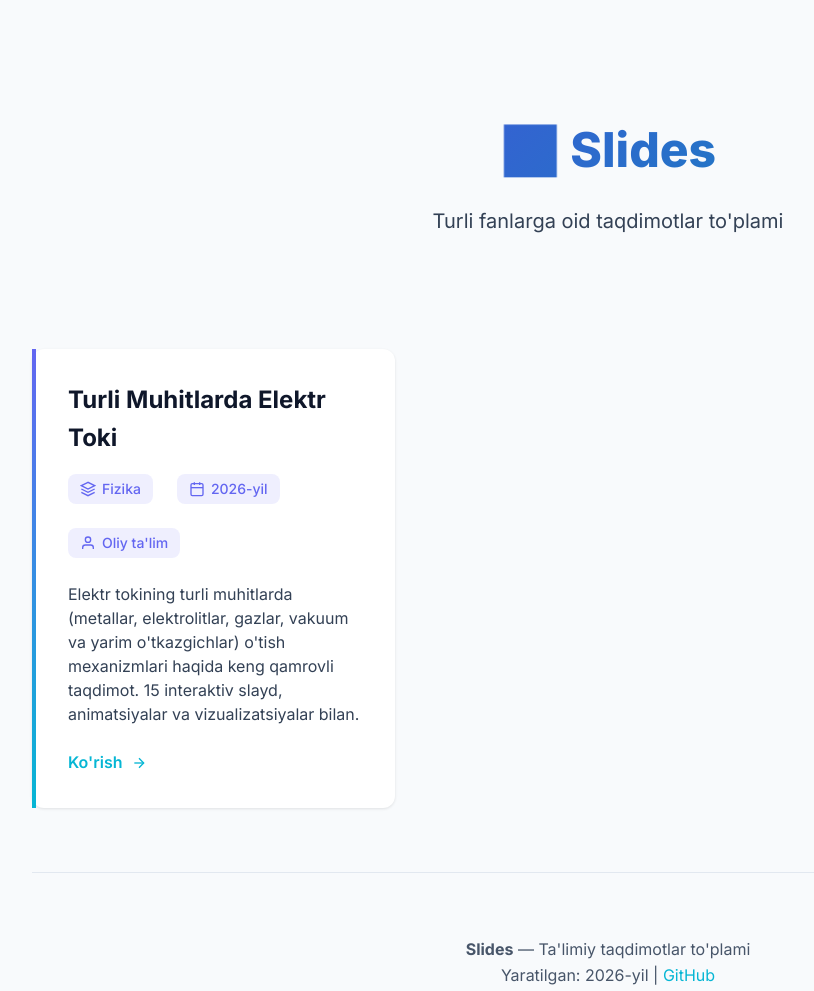
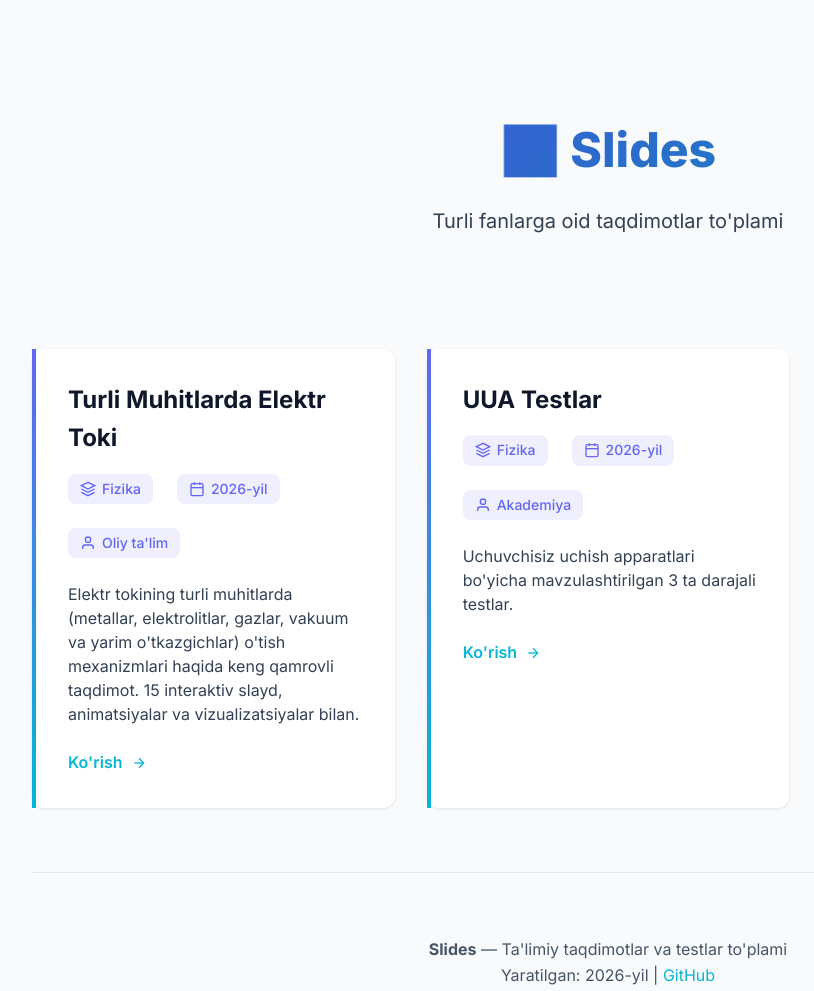
Before and after one commit to Qurbonsaid/slides, a plain HTML site: page index.html in a window 1280 px wide. Shown: the whole page, without its empty margins (32-846 px from the left). Drawn offline with Linux system fonts and the light colour scheme.

Commit message:
Modify footer description to include tests
Updated footer text to include tests in the collection.

```diff
--- a/index.html
+++ b/index.html
@@ -60,13 +60,54 @@
           </a>
         </article>
 
-        <!-- Future presentations can be added here -->
+        <!-- UAV Tests Card -->
+        <article class="card" onclick="window.location.href='uua/index.html'">
+          <div class="card-header">
+            <h2 class="card-title">UUA Testlar</h2>
+            <div class="card-meta">
+              <span class="card-badge">
+                <svg width="16" height="16" viewBox="0 0 24 24" fill="none" stroke="currentColor" stroke-width="2">
+                  <path d="M12 2L2 7l10 5 10-5-10-5z"/>
+                  <path d="M2 17l10 5 10-5"/>
+                  <path d="M2 12l10 5 10-5"/>
+                </svg>
+                Fizika
+              </span>
+              <span class="card-badge">
+                <svg width="16" height="16" viewBox="0 0 24 24" fill="none" stroke="currentColor" stroke-width="2">
+                  <rect x="3" y="4" width="18" height="18" rx="2" ry="2"/>
+                  <line x1="16" y1="2" x2="16" y2="6"/>
+                  <line x1="8" y1="2" x2="8" y2="6"/>
+                  <line x1="3" y1="10" x2="21" y2="10"/>
+                </svg>
+                2026-yil
+              </span>
+              <span class="card-badge">
+                <svg width="16" height="16" viewBox="0 0 24 24" fill="none" stroke="currentColor" stroke-width="2">
+                  <path d="M20 21v-2a4 4 0 0 0-4-4H8a4 4 0 0 0-4 4v2"/>
+                  <circle cx="12" cy="7" r="4"/>
+                </svg>
+                Akademiya
+              </span>
+            </div>
+          </div>
+          <p class="card-description">
+            Uchuvchisiz uchish apparatlari bo'yicha mavzulashtirilgan 3 ta darajali testlar.
+          </p>
+          <a href="uua/index.html" class="card-link" onclick="event.stopPropagation()">
+            Ko'rish
+            <svg width="16" height="16" viewBox="0 0 24 24" fill="none" stroke="currentColor" stroke-width="2">
+              <line x1="5" y1="12" x2="19" y2="12"/>
+              <polyline points="12 5 19 12 12 19"/>
+            </svg>
+          </a>
+        </article>
       </div>
     </main>
 
     <footer class="footer">
       <p>
-        <strong>Slides</strong> — Ta'limiy taqdimotlar to'plami<br>
+        <strong>Slides</strong> — Ta'limiy taqdimotlar va testlar to'plami<br>
         Yaratilgan: 2026-yil |
         <a href="https://github.com/Qurbonsaid/slides" target="_blank" rel="noopener">GitHub</a>
       </p>
```
